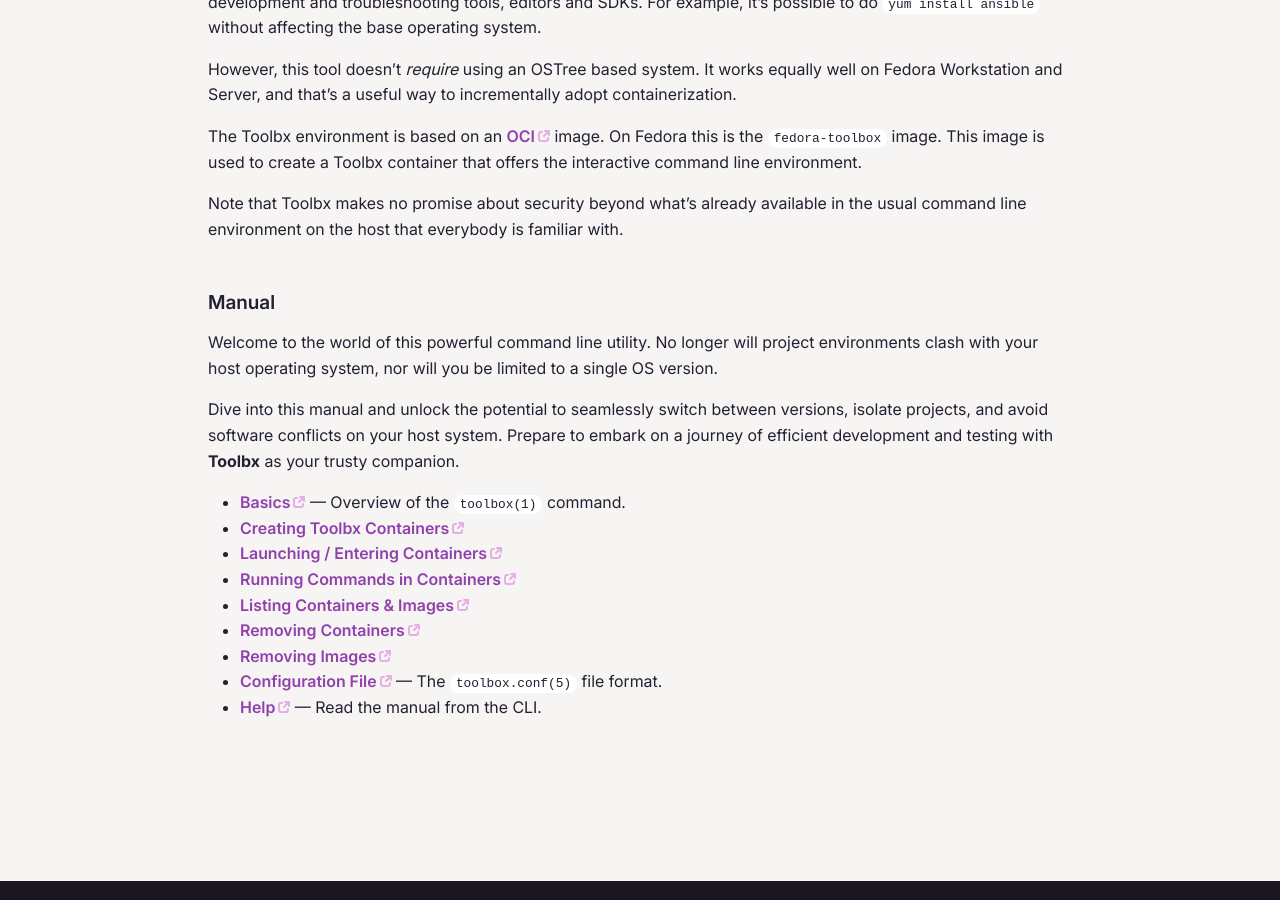
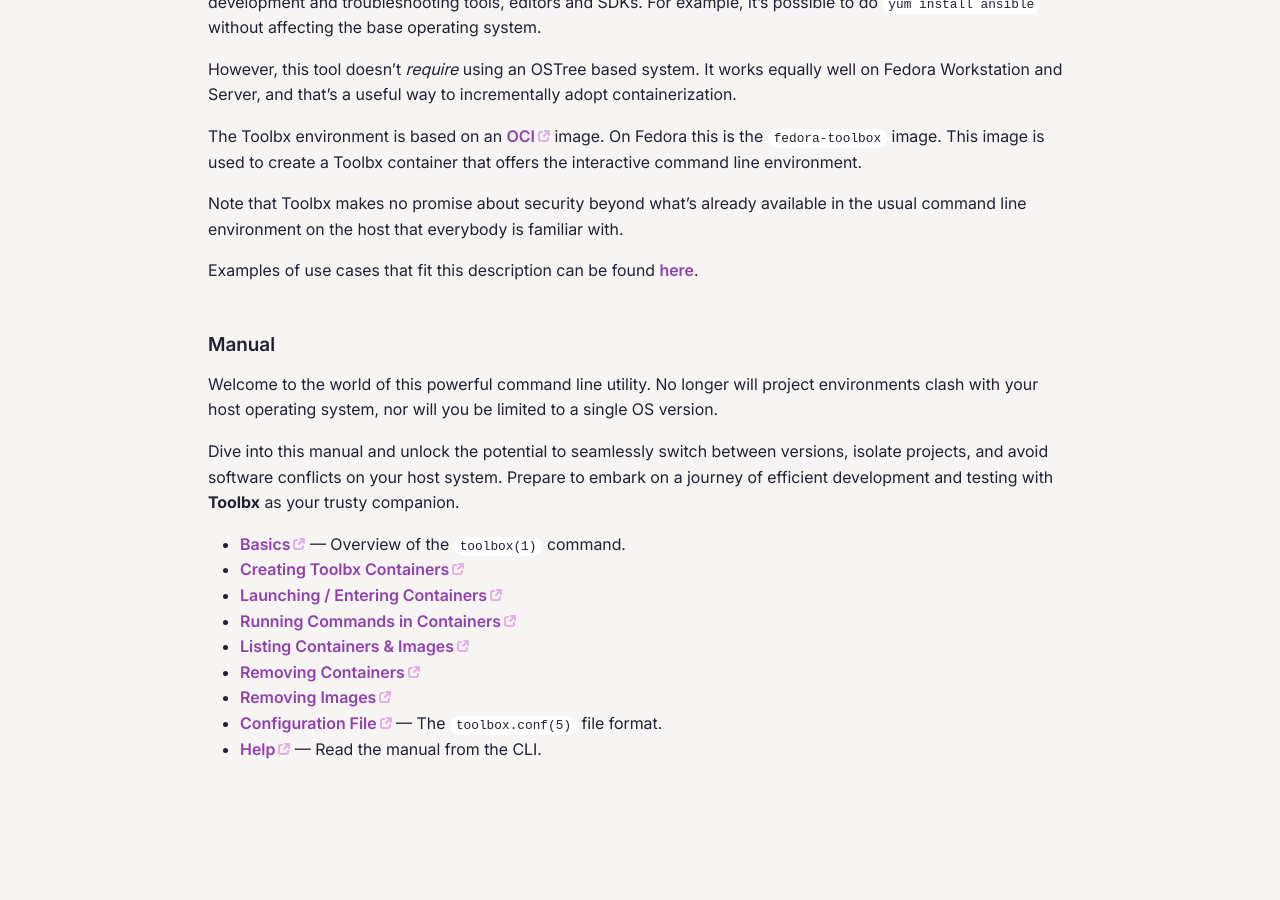
Before and after one commit to containers/containertoolbx.org, a Jekyll site: the page built from doc.md, in a window 1280 px wide and 900 px high, scrolled down 844 px. Built offline with Jekyll 4.4.1, drawn with Linux system fonts in a browser that asks for light colours.

Commit message:
Link to use.md from doc.md

```diff
--- a/doc.md
+++ b/doc.md
@@ -24,6 +24,8 @@
 
 Note that Toolbx makes no promise about security beyond what's already available in the usual command line environment on the host that everybody is familiar with.
 
+Examples of use cases that fit this description can be found [here](/use).
+
 ## Manual
 
 Welcome to the world of this powerful command line utility. No longer will project environments clash with your host operating system, nor will you be limited to a single OS version.
```
